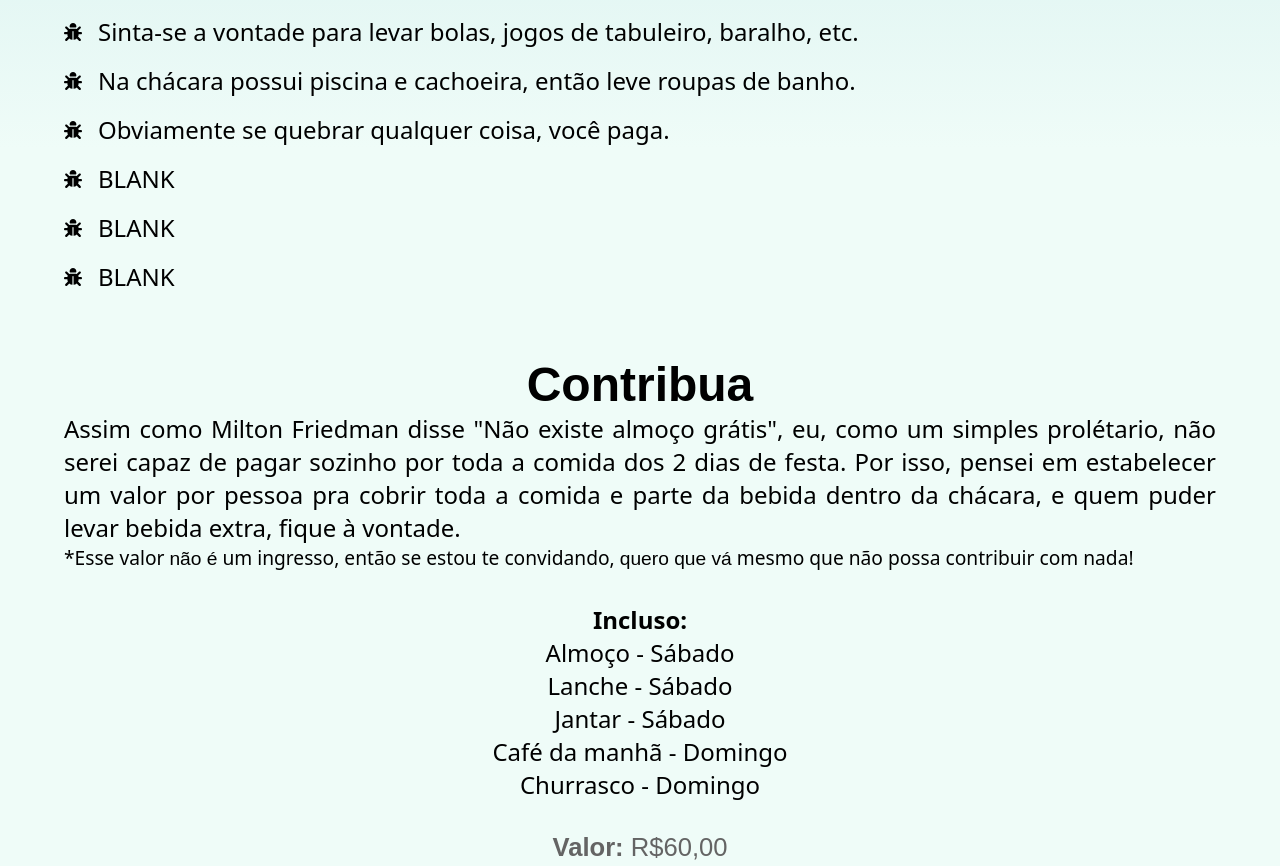
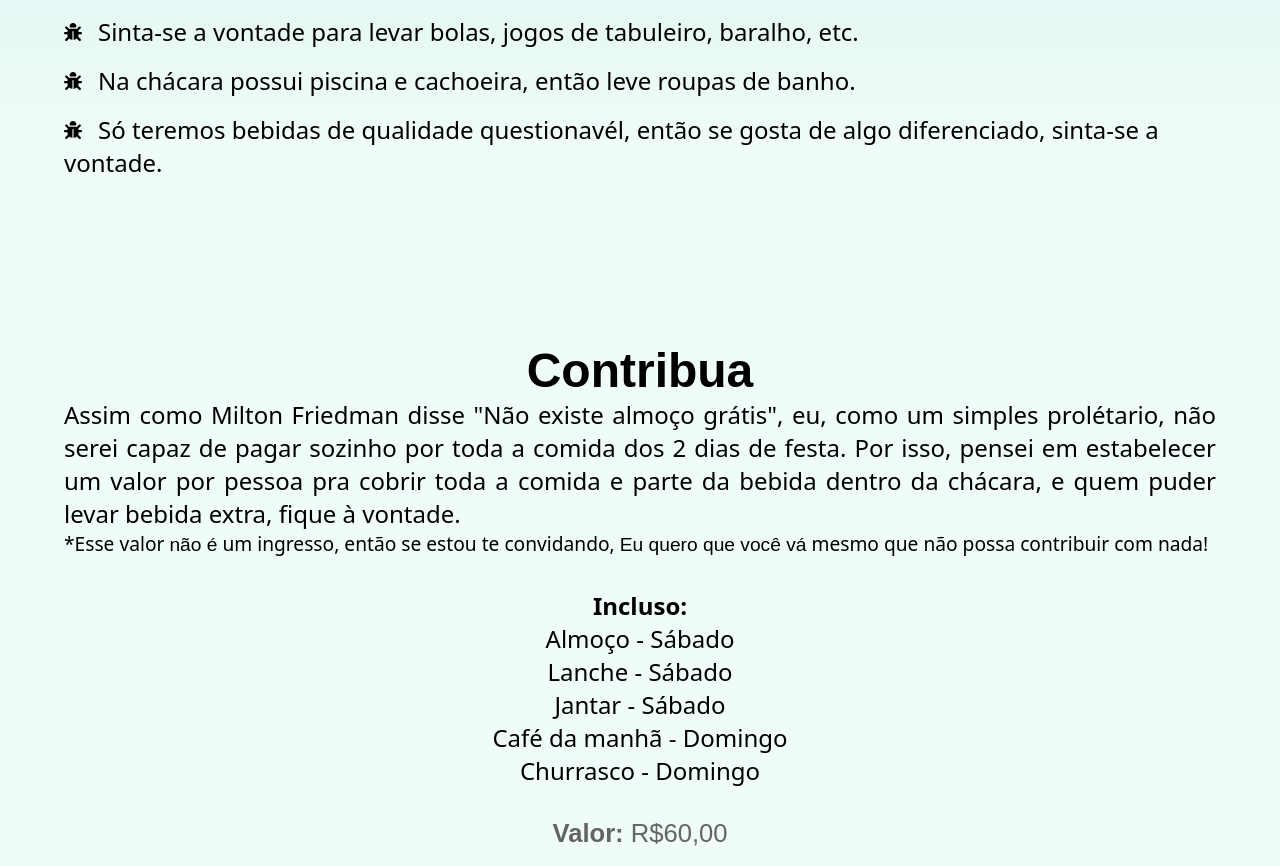
Before and after one commit to EmersonTeles/minha-festa, a Next.js app: page / in a window 1280 px wide. Shown: the part 2708-3574 px from the top of the page. Built offline with nearby package versions, Linux system fonts and the light colour scheme; no server answers; a web font is replaced by a local one.

Commit message:
editing text content 0.1

```diff
--- a/src/components/contribute.tsx
+++ b/src/components/contribute.tsx
@@ -30,8 +30,8 @@ export default function Contribute() {
           dentro da chácara, e quem puder levar bebida extra, fique à vontade.
         </p>
         <span>
-          *Esse valor <b>não é</b> um ingresso, então se estou te convidando, <b>quero que vá</b>{" "}
-          mesmo que não possa contribuir com nada!
+          *Esse valor <b>não é</b> um ingresso, então se estou te convidando,{" "}
+          <b>Eu quero que você vá</b> mesmo que não possa contribuir com nada!
         </span>
         <ul>
           <label>Incluso:</label>
--- a/src/components/instructions.tsx
+++ b/src/components/instructions.tsx
@@ -19,19 +19,8 @@ export default function Rules() {
           </li>
           <li>
             <Bug />
-            Obviamente se quebrar qualquer coisa, você paga.
-          </li>
-          <li>
-            <Bug />
-            BLANK
-          </li>
-          <li>
-            <Bug />
-            BLANK
-          </li>
-          <li>
-            <Bug />
-            BLANK
+            Só teremos bebidas de qualidade questionavél, então se gosta de algo diferenciado,
+            sinta-se a vontade.
           </li>
         </ul>
       </div>
```
